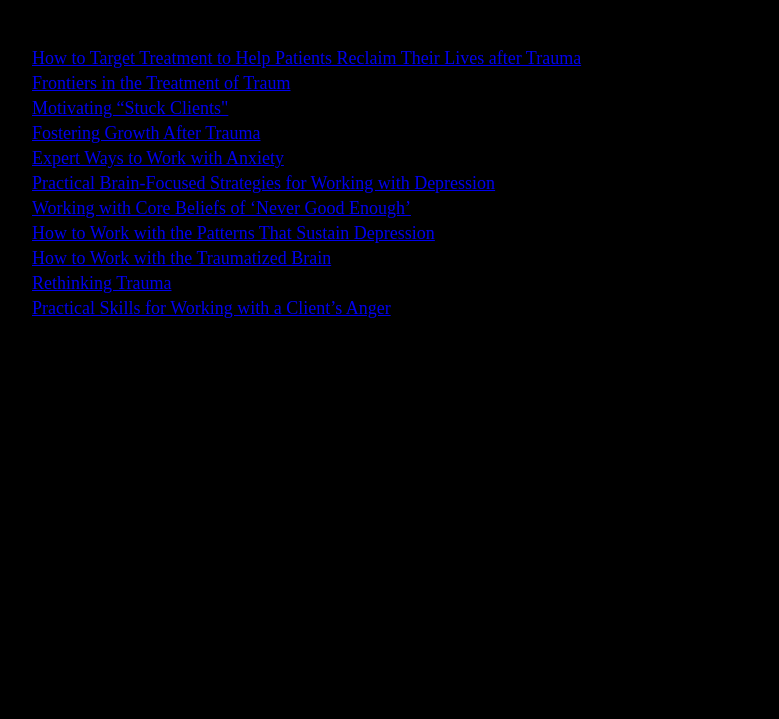
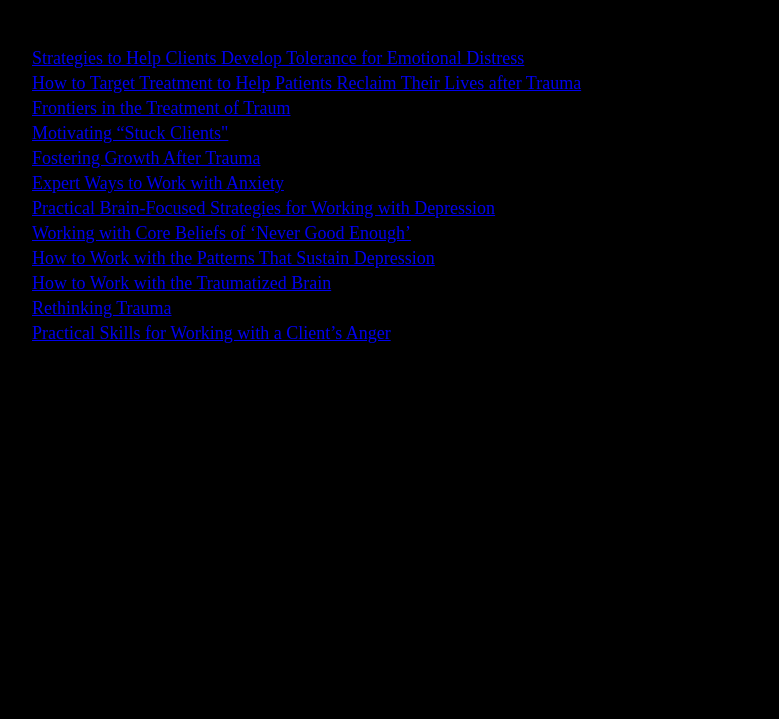
Before and after one commit to eeevans/homepage, a plain HTML site: page links.html in a window 1280 px wide. Shown: the part 81-800 px from the top of the page, without its empty margins (15-794 px from the left). Drawn offline with Linux system fonts and the light colour scheme.

Commit message:
Added new cousrse for Emotional Distress

```diff
--- a/links.html
+++ b/links.html
@@ -11,6 +11,9 @@
 
 <body bgcolor="black" text="white" style="font-size:large;">
     <table style="width:100%;padding:2em;">
+        <tr>
+            <td><a href="https://www.nicabm.com/confirm/distress-tolerance/Expert">Strategies to Help Clients Develop Tolerance for Emotional Distress</a></td>
+        </tr>
         <tr>
             <td><a href="https://www.nicabm.com/confirm/vdk-trauma/">How to Target Treatment to Help Patients Reclaim
                     Their
```
